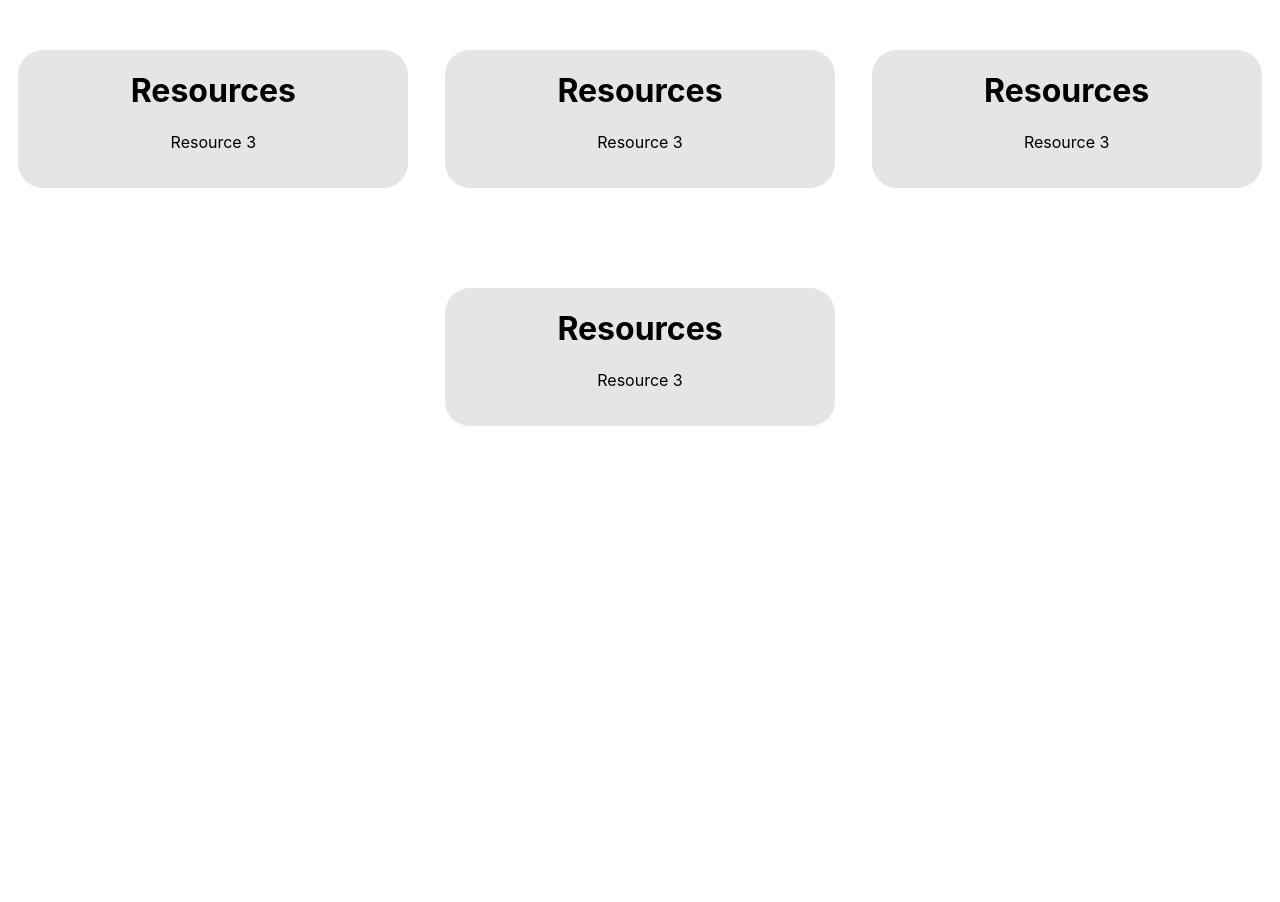
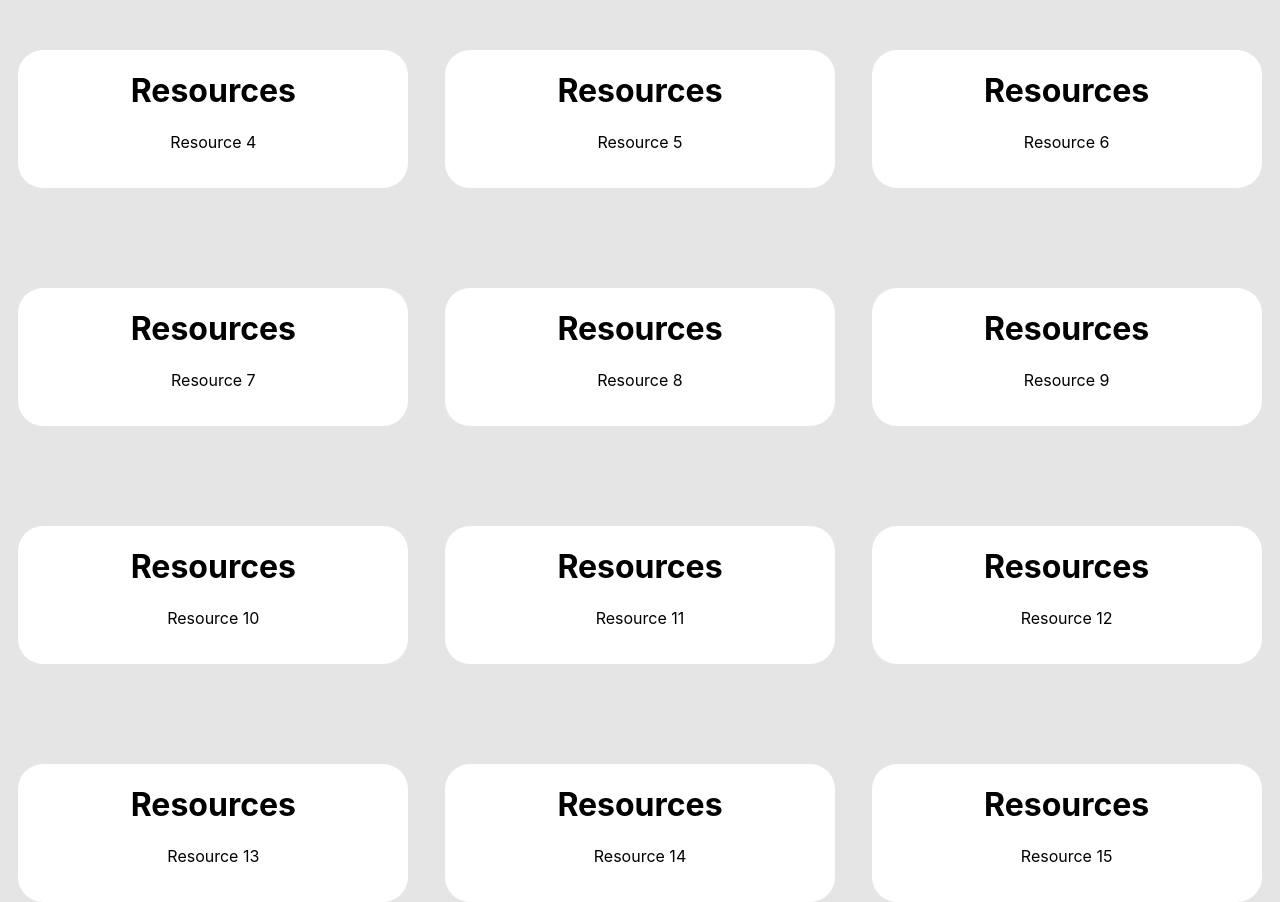
Before and after one commit to kpinnipa/mental-health-application, a React (Create React App) app: page / in a window 1280 px wide. Shown: the part 540-1442 px from the top of the page. Before the commit the page ends 966 px from the top, so only its background shows below. Built offline with nearby package versions, Linux system fonts and the light colour scheme.

Commit message:
Newest Upload

```diff
--- a/src/App.css
+++ b/src/App.css
@@ -1,6 +1,6 @@
 .App {
   margin-top: 25px;
-  background: white;
+  background: #E5E5E5;
 }
 
 .Resource-Overall {
@@ -17,7 +17,7 @@
   width: 1275px;
   left: 81px;
   top: 112px;
-  background-color: #E5E5E5;
+  background-color: white;
   border-radius: 25px;
   margin-top: 100px;
   margin: 0 auto;
@@ -28,7 +28,7 @@
   height: 138px ;
   width: 390px;
   top: 112px;
-  background-color: #E5E5E5;
+  background-color: white;
   border-radius: 25px;
   margin-top: 100px;
 }
--- a/src/App.js
+++ b/src/App.js
@@ -46,7 +46,7 @@ function App() {
         <header className="Resource">
                    <h1>Resources</h1>
                    <p>
-            Resource 3
+                    Resource 4
                     </p>
                 </header>
                  </div>
@@ -54,7 +54,7 @@ function App() {
                  <header className="Resource">
                     <h1>Resources</h1>
                     <p>
-                     Resource 3
+                     Resource 5
                      </p>
                  </header>
                   </div>
@@ -62,7 +62,7 @@ function App() {
                   <header className="Resource">
                      <h1>Resources</h1>
                      <p>
-                      Resource 3
+                      Resource 6
                       </p>
                   </header>
                    </div>
@@ -70,18 +70,77 @@ function App() {
                   <header className="Resource">
                      <h1>Resources</h1>
                      <p>
-                      Resource 3
+                      Resource 7
+                      </p>
+                  </header>
+                  </div>
+          <div className="Small-Box">
+                <header className="Resource">
+                   <h1>Resources</h1>
+                   <p>
+                    Resource 8
+                    </p>
+                </header>
+                </div>
+          <div className="Small-Box">
+                <header className="Resource">
+                   <h1>Resources</h1>
+                   <p>
+                    Resource 9
+                    </p>
+                </header>
+                </div>
+          <div className="Small-Box">
+                <header className="Resource">
+                   <h1>Resources</h1>
+                   <p>
+                    Resource 10
+                    </p>
+                </header>
+                </div>
+        <div className="Small-Box">
+              <header className="Resource">
+                 <h1>Resources</h1>
+                 <p>
+                  Resource 11
+                  </p>
+              </header>
+              </div>
+        <div className="Small-Box">
+              <header className="Resource">
+                 <h1>Resources</h1>
+                 <p>
+                  Resource 12
+                  </p>
+              </header>
+              </div>
+       <div className="Small-Box">
+             <header className="Resource">
+                <h1>Resources</h1>
+                <p>
+                 Resource 13
+                 </p>
+             </header>
+             </div>
+       <div className="Small-Box">
+             <header className="Resource">
+                <h1>Resources</h1>
+                <p>
+                 Resource 14
+                 </p>
+             </header>
+             </div>
+      <div className="Small-Box">
+            <header className="Resource">
+               <h1>Resources</h1>
+               <p>
+                Resource 15
                 </p>
             </header>
             </div>
        </div>
       </body>
     </div>
-
-
-
-
-
   );
 }
 
```
Lines whose indentation alone changed are shown as unchanged.
